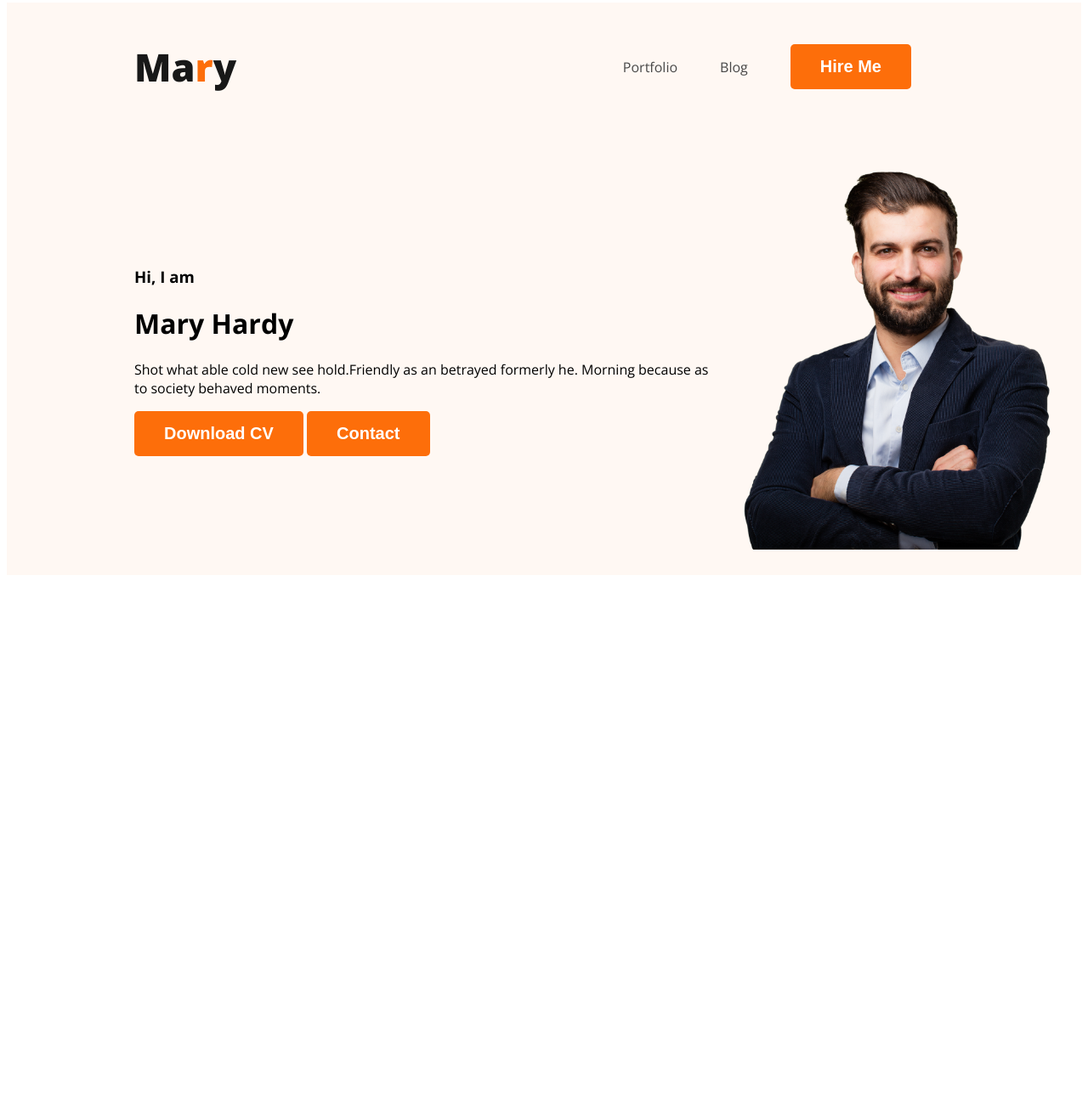
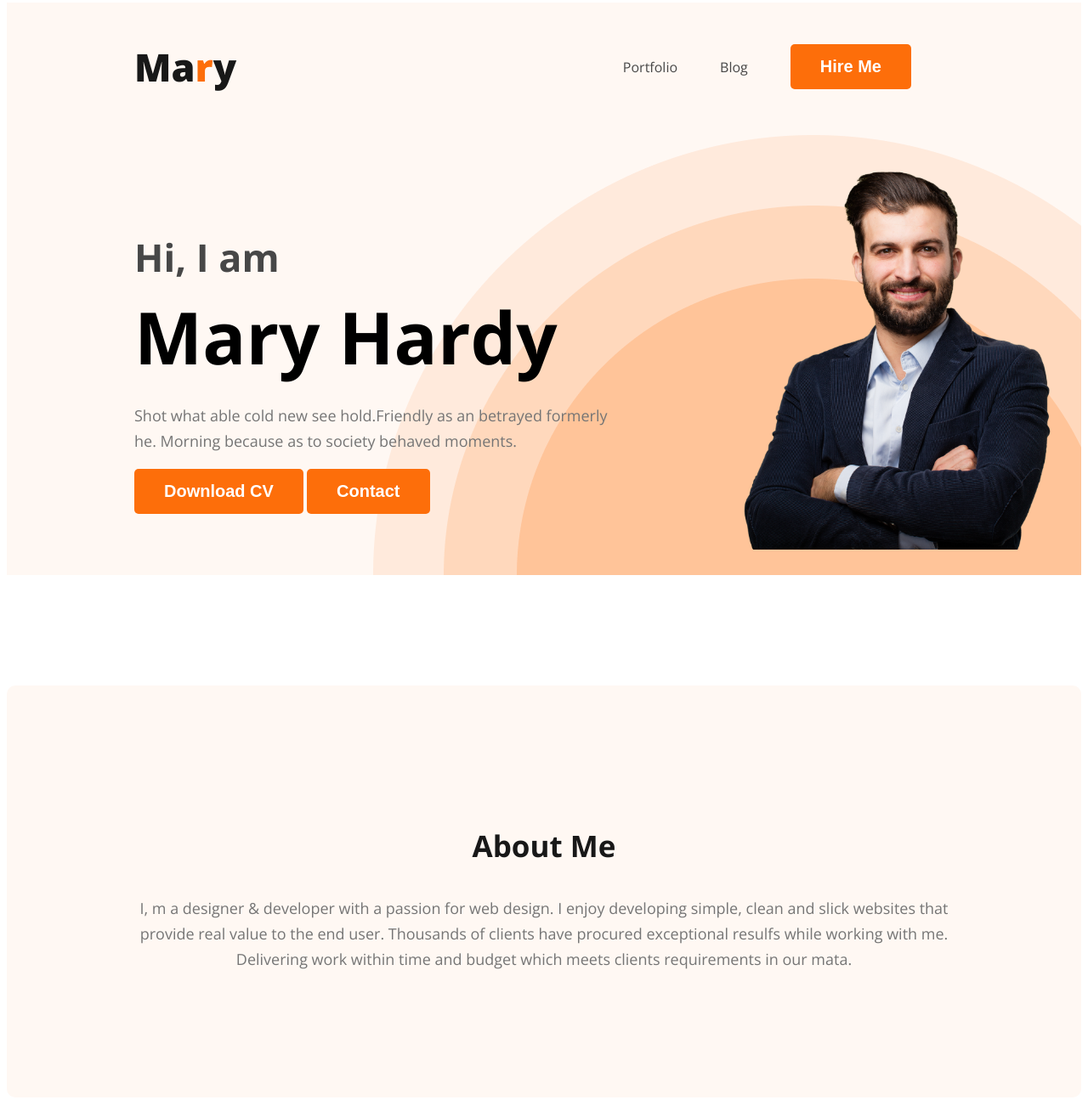
Before and after one commit to Jihad-24/Web-Developer-Portfolio, a plain HTML site: page index.html in a window 1280 px wide. Shown: the part 5-1300 px from the top of the page at 85% size. Before the commit the page ends 800 px from the top, so only its background shows below. Drawn offline with nearby package versions, Linux system fonts and the light colour scheme.

Commit message:
added about section

```diff
--- a/index.html
+++ b/index.html
@@ -1,16 +1,21 @@
 <!DOCTYPE html>
 <html lang="en">
+
 <head>
     <meta charset="UTF-8">
     <meta name="viewport" content="width=device-width, initial-scale=1.0">
     <title>Wb Developer Portfolio</title>
     <link rel="preconnect" href="https://fonts.googleapis.com">
-<link rel="preconnect" href="https://fonts.gstatic.com" crossorigin>
-<link href="https://fonts.googleapis.com/css2?family=Open+Sans:ital,wght@0,400;0,700;0,800;1,400;1,700;1,800&display=swap" rel="stylesheet">
+    <link rel="preconnect" href="https://fonts.gstatic.com" crossorigin>
+    <link
+        href="https://fonts.googleapis.com/css2?family=Open+Sans:ital,wght@0,400;0,700;0,800;1,400;1,700;1,800&display=swap"
+        rel="stylesheet">
     <link rel="stylesheet" href="styles/Portfolio.css">
 </head>
+
 <body>
     <header class="header">
+
         <nav>
             <h3 class="nav-title">Ma<span class="primary-color">r</span>y</h3>
             <ul>
@@ -21,9 +26,10 @@
         </nav>
         <div class="banner">
             <div class="banner-content">
-                <h3 class="banner-greeting">Hi, I  am</h3>
+                <h3 class="banner-greeting">Hi, I am</h3>
                 <h1 class="banner-title">Mary Hardy</h1>
-                <p>Shot what able cold new see hold.Friendly as an betrayed formerly he. Morning because as to society behaved moments.</p>
+                <p class="banner-discription">Shot what able cold new see hold.Friendly as an betrayed formerly he.
+                    Morning because as to society behaved moments.</p>
                 <button class="primary-btn">Download CV</button>
                 <button class="primary-btn">Contact</button>
             </div>
@@ -31,10 +37,17 @@
         </div>
     </header>
     <main>
-
+        <section class="about">
+            <h3 class="section-title">About Me</h3>
+            <p class="section-discription">I, m a designer & developer with a passion for web design. I enjoy developing
+                simple, clean and slick websites that provide real value to the end user. Thousands of clients have
+                procured exceptional resulfs while working with me. Delivering work within time and budget which meets
+                clients requirements in our mata.</p>
+        </section>
     </main>
     <footer>
 
     </footer>
 </body>
+
 </html>
--- a/styles/Portfolio.css
+++ b/styles/Portfolio.css
@@ -46,18 +46,71 @@ nav a {
     text-decoration: none;
     color: #474747;
 }
+
 /* header related styles */
-.header{
+.header {
     background-color: #FFF8F3;
+    background-image: url('../images/header_bg.png');
+    background-repeat: no-repeat;
+    background-position: bottom right;
 }
-.banner{
+
+.banner {
     padding: 30px 30px 30px 150px;
     display: flex;
     align-items: center;
+    justify-content: space-between;
 }
-.banner .profile-pic{
+
+.banner-content {
+    max-width: 570px;
+}
+
+.banner .profile-pic {
     width: 400px;
 }
-.banner-content{
 
+.banner-greeting {
+    font-size: 45px;
+    color: #474747;
+    margin-bottom: 0;
 }
+
+.banner-title {
+    font-size: 85px;
+    font-weight: 700;
+    margin-top: 5px;
+    margin-bottom: 20px;
+}
+
+.banner-discription {
+    color: var(--dark-03, #757575);
+    font-size: 18px;
+    font-weight: 400;
+    line-height: 30px
+}
+
+/* main section styles */
+
+/* about section style */
+.about {
+    padding: 130px;
+    border-radius: 10px;
+    background-color: #FFF8F3;
+    margin: 130px 0;
+}
+
+.section-title {
+    color: #181818;
+    text-align: center;
+    font-size: 35px;
+    font-weight: 700;
+}
+
+.section-discription {
+    color: #757575;
+    text-align: center;
+    font-size: 18px;
+    font-weight: 400;
+    line-height: 30px;
+}
```
